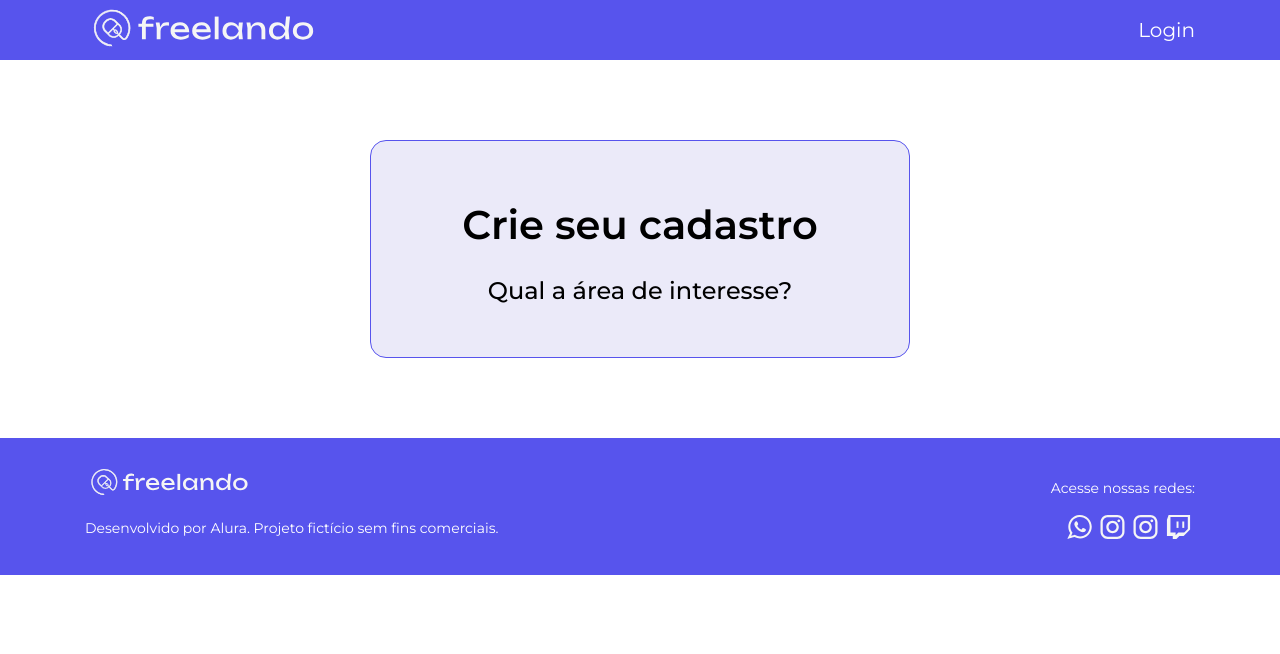
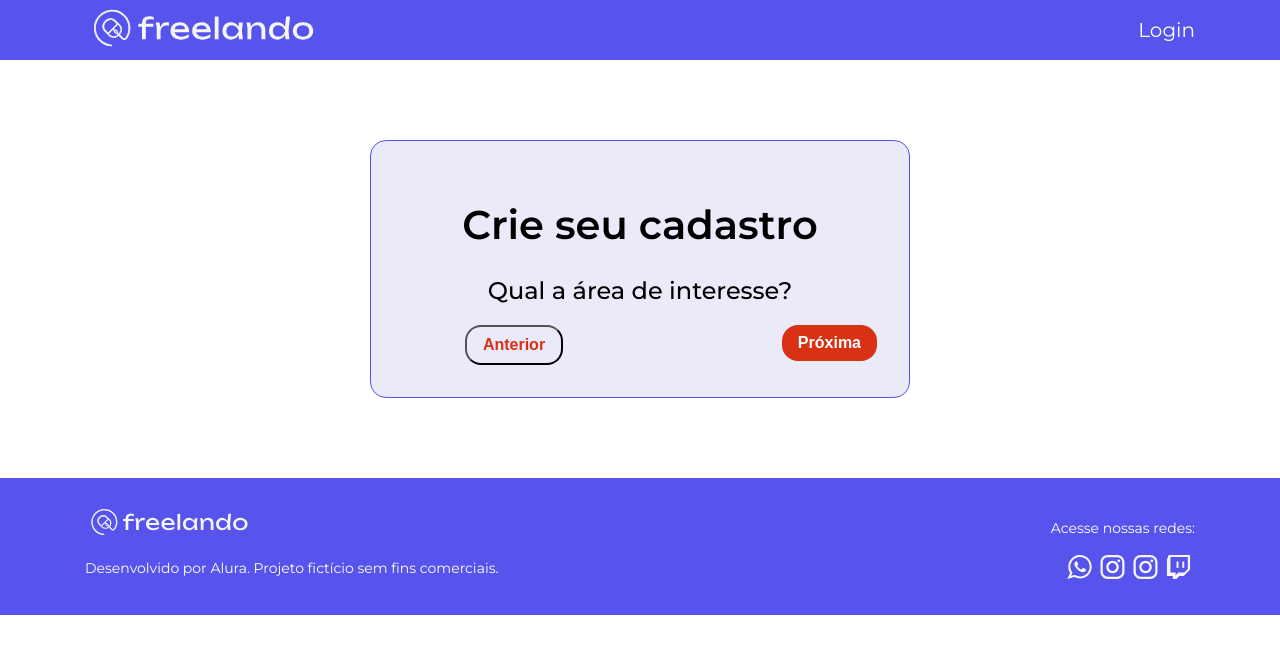
Before and after one commit to ViniCellist/Alura-Freelando, a React (Create React App) app in the folder freelando/: page /cadastro/interesses in a window 1280 px wide. Shown: the top 654 px of the page. Built offline with nearby package versions, Linux system fonts and the light colour scheme.

Commit message:
pagina interesses

```diff
--- a/freelando/src/pages/cadastro/Interesses.jsx
+++ b/freelando/src/pages/cadastro/Interesses.jsx
@@ -1,6 +1,9 @@
-import { useState } from "react";
-import { Tipografia } from "../../components/Tipografia/Tipografia";
+import { useState } from "react"
+import { Col, Row } from "react-grid-system"
+import { Link } from "react-router-dom"
+import { Tipografia } from "../../components/Tipografia/Tipografia"
 import GrupoRadio from './../../components/Radio/GrupoRadio';
+import { Botao } from "../../components/Botao/Botao";
 
 const opcoes = [
     {
@@ -9,44 +12,57 @@ const opcoes = [
     },
     {
         valor: 2,
-        label: "Design e Multimídia",
+        label: 'Design e Multimídia',
     },
     {
         valor: 3,
-        label: "Revisão",
+        label: 'Revisão',
     },
     {
         valor: 4,
-        label: "Tradução",
+        label: 'Tradução',
     },
     {
         valor: 5,
-        label: "Transcrição",
+        label: 'Transcrição',
     },
     {
         valor: 6,
-        label: "Marketing",
-    }
+        label: 'Marketing',
+    },
 ]
 
 const Interesses = () => {
-    const [opcao, setOpcao] = useState("");
 
-    return (
-        <div style={{textAlign: "center"}}>
+    const [opcao, setOpcao] = useState('')
+
+    return (<div style={{ textAlign: 'center' }}>
         <Tipografia variante="h1" componente="h1">
             Crie seu cadastro
         </Tipografia>
-            <GrupoRadio
-                opcoes={opcoes}
-                valor={opcao}
-                onChange={setOpcao}
-            />
-            <Tipografia variante="h3" componente="h2">
+        <Tipografia variante='h3' componente='h2'>
             Qual a área de interesse?
         </Tipografia>
+        <GrupoRadio opcoes={opcoes} valor={opcao} onChange={setOpcao} />
+        <Row>
+            <Col lg={6} md={6} sm={6}>
+                <Link to="/cadastro">
+                    <Botao variante="secundaria">
+                        Anterior
+                    </Botao>
+                </Link>
+            </Col>
+            <Col lg={6} md={6} sm={6}>
+                <div style={{ textAlign: 'right' }}>
+                    <Link to='/cadastro/dados-pessoais'>
+                        <Botao>
+                            Próxima
+                        </Botao>
+                    </Link>
                 </div>
-    );
+            </Col>
+        </Row>
+    </div>)
 }
 
-export default Interesses;
+export default Interesses
```
Lines whose indentation alone changed are shown as unchanged.
